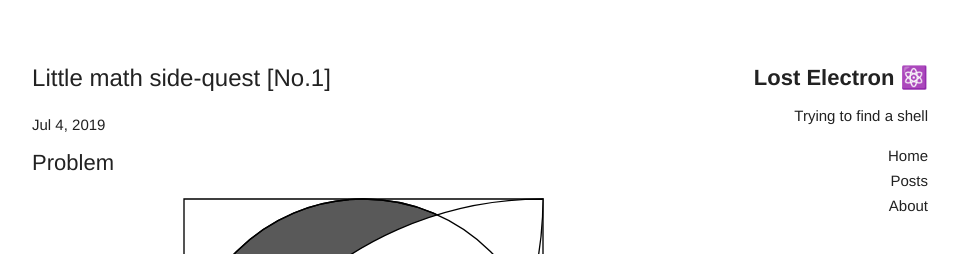
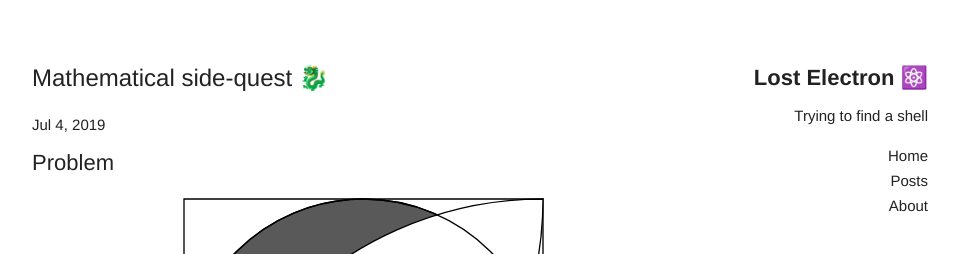
Before and after one commit to Chengcheng-Xiao/Chengcheng-Xiao.github.io, a Jekyll site: the page built from _posts/2019-07-04-fun_with_triogonometry.md, in a window 1280 px wide and 900 px high. Shown: the top 254 px of the window, without its empty margins (160-1119 px from the left). Built offline with Jekyll 4.4.1, drawn with Linux system fonts in a browser that asks for light colours; nearby versions of some CDN libraries; comment, search, counter and statistics services are not loaded.

Commit message:
some house-keeping.

```diff
--- a/_posts/2019-07-04-fun_with_triogonometry.md
+++ b/_posts/2019-07-04-fun_with_triogonometry.md
@@ -1,6 +1,6 @@
 ---
 layout: post
-title: Little math side-quest [No.1]
+title:  Mathematical side-quest 🐉
 date: 2019-07-04
 tags: ["Math"]
 categories: Side_projects
```
Also changed, not shown: _posts/2021-05-28-ionic_polarization.md (+1 -1 lines), _posts/.2019-06-21-Hello-World.md (renamed from _posts/2019-06-21-Hello-World.md).
